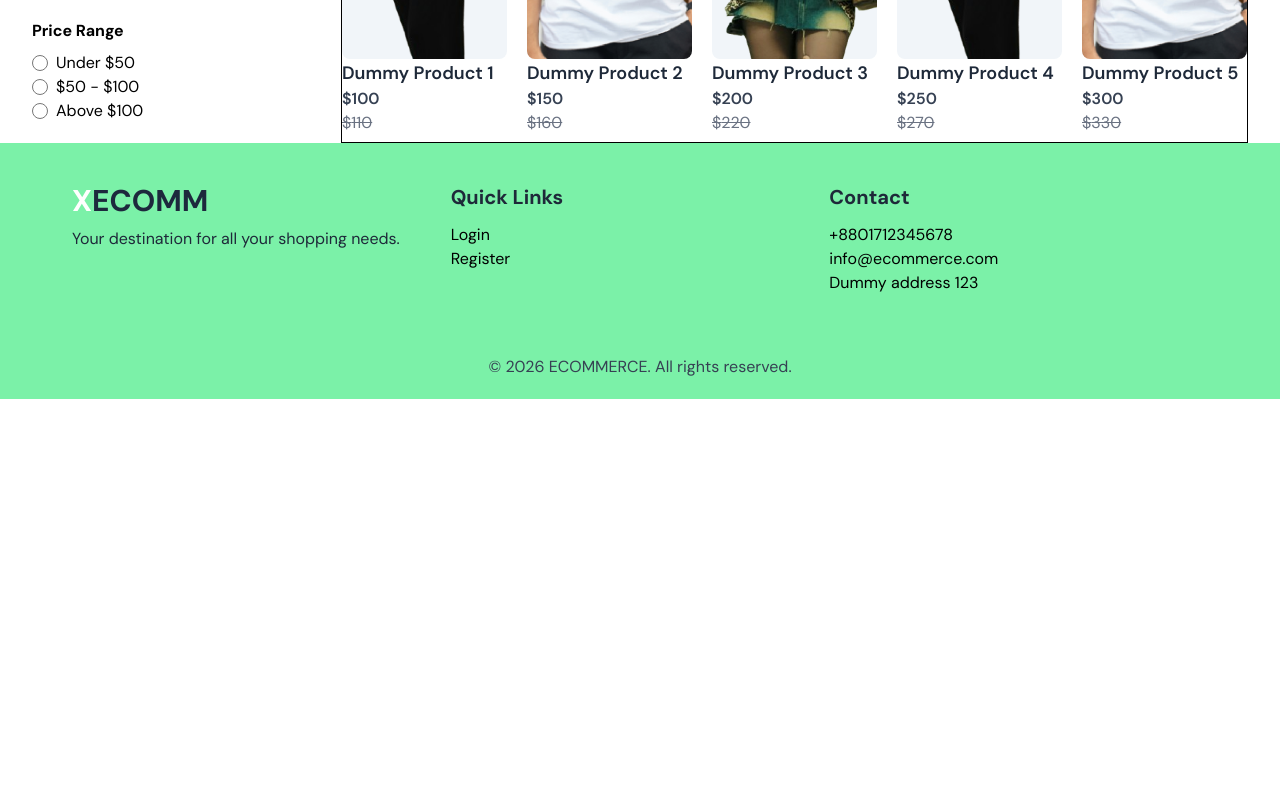
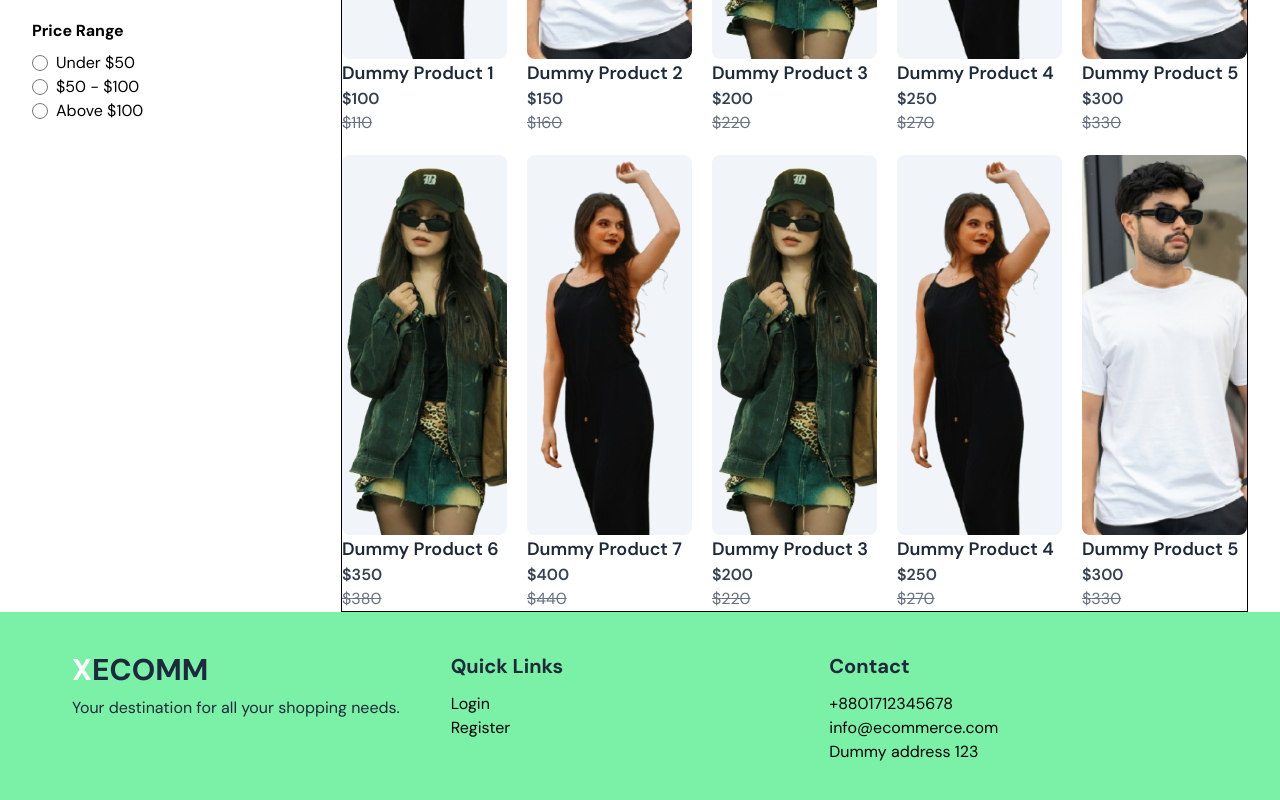
Before and after one commit to tirthosarkar/E-Commerce-Website-1, a React app: page /Shop in a window 1280 px wide. Shown: the part 570-1370 px from the top of the page. Before the commit the page ends 969 px from the top, so only its background shows below. Built offline with nearby package versions, Linux system fonts and the light colour scheme; the HTML template or start-up script is replaced by a standard one.

Commit message:
Added photo to shop image

```diff
--- a/src/pages/Shop.jsx
+++ b/src/pages/Shop.jsx
@@ -39,6 +39,41 @@ const Shop = () => {
     },
     {
       id: 5,
+      name: 'Dummy Product 5',
+      image: ProductImage2,
+      price: 300,
+      crossPrice: 330,
+    },
+    {
+      id: 6,
+      name: 'Dummy Product 6',
+      image: ProductImage3,
+      price: 350,
+      crossPrice: 380,
+    },
+    {
+      id: 7,
+      name: 'Dummy Product 7',
+      image: ProductImage1,
+      price: 400,
+      crossPrice: 440,
+    },
+    {
+      id: 8,
+      name: 'Dummy Product 3',
+      image: ProductImage3,
+      price: 200,
+      crossPrice: 220,
+    },
+    {
+      id: 9,
+      name: 'Dummy Product 4',
+      image: ProductImage1,
+      price: 250,
+      crossPrice: 270,
+    },
+    {
+      id: 10,
       name: 'Dummy Product 5',
       image: ProductImage2,
       price: 300,
```
Lines whose indentation alone changed are shown as unchanged.
